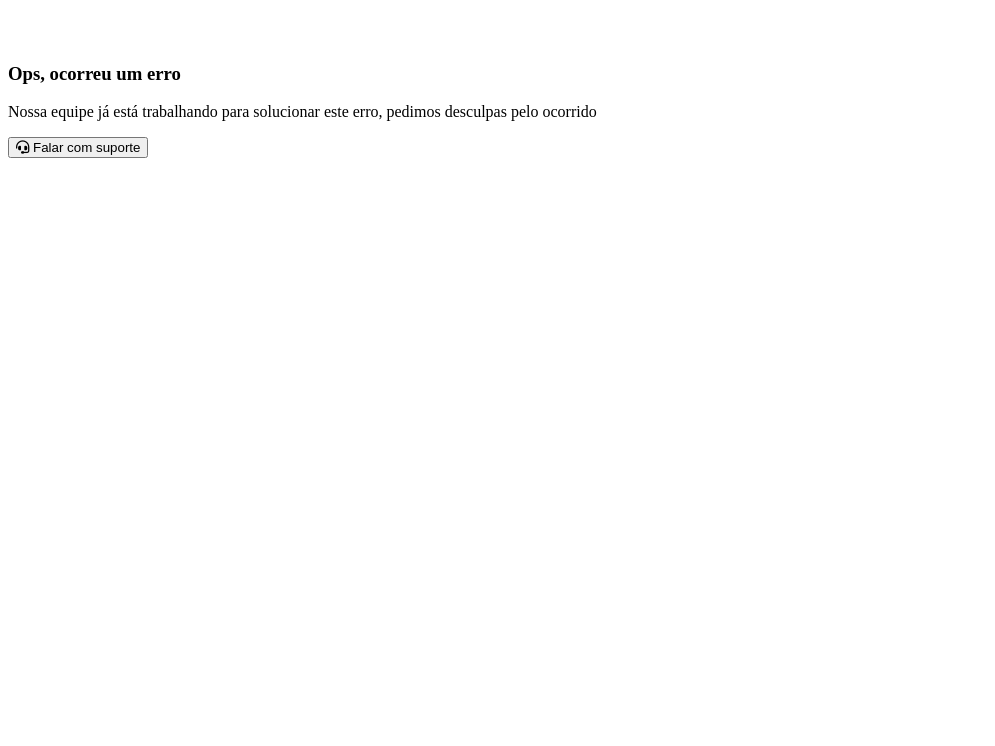
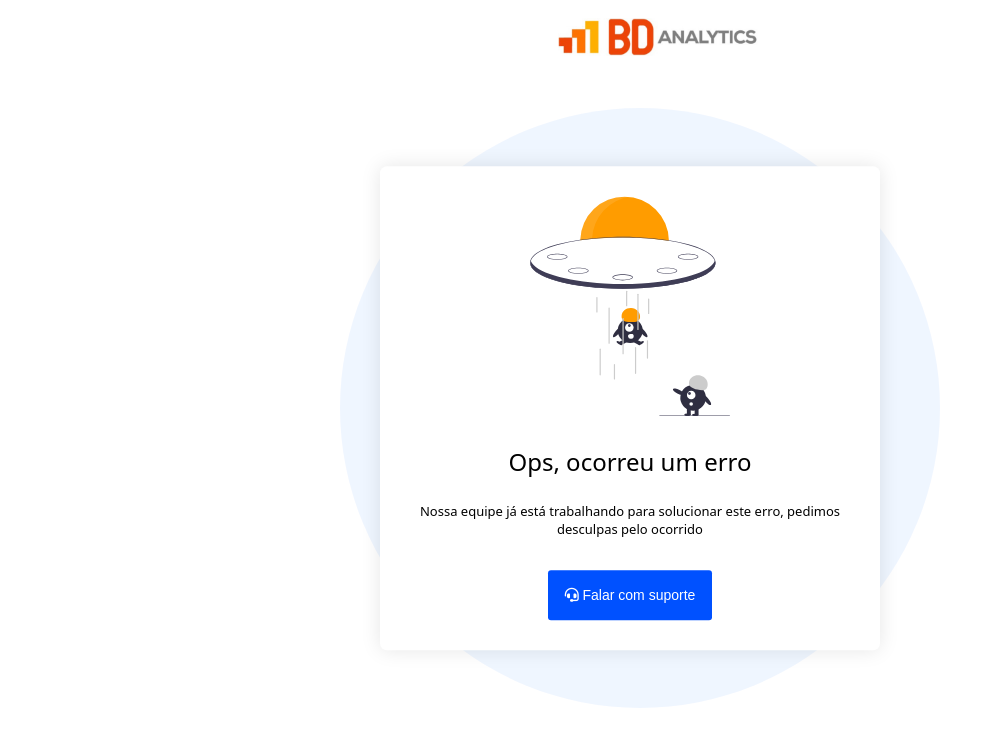
Before and after one commit to bdanalyticsbr/public_pages, a plain HTML site: page error.html in a window 1280 px wide. Shown: the whole page, without its empty margins (0-995 px from the left). Drawn offline with Linux system fonts and the light colour scheme; the site is published under a folder, as on GitHub Pages, so addresses that start at the root find nothing.

Commit message:
Update error.html

```diff
--- a/error.html
+++ b/error.html
@@ -5,17 +5,17 @@
     <meta http-equiv="X-UA-Compatible" content="IE=edge">
     <meta name="viewport" content="width=device-width, initial-scale=1.0">
     <title>BD Analytics</title>
-    <link rel="shortcut icon" href="/images/iconBD.ico">
-    <link rel="stylesheet" href="/styles/style.css">
+    <link rel="shortcut icon" href="./images/iconBD.ico">
+    <link rel="stylesheet" href="./styles/style.css">
     <link rel="stylesheet" href="https://cdnjs.cloudflare.com/ajax/libs/font-awesome/6.4.0/css/all.min.css" integrity="sha512-iecdLmaskl7CVkqkXNQ/ZH/XLlvWZOJyj7Yy7tcenmpD1ypASozpmT/E0iPtmFIB46ZmdtAc9eNBvH0H/ZpiBw==" crossorigin="anonymous" referrerpolicy="no-referrer" />
 </head>
 <body>
     <div class="mark">
-        <img src="/images/headerMark.jpg" alt="" srcset="">
+        <img src="./images/headerMark.jpg" alt="" srcset="">
     </div>
     <div class="bda_error_app">
         <div class="maintance_popup">
-            <img src="/images/bda_error.svg" alt="" srcset="">
+            <img src="./images/bda_error.svg" alt="" srcset="">
             <h3 class="title">Ops, ocorreu um erro</h3>
             <p class="desc">Nossa equipe já está trabalhando para solucionar este erro, pedimos desculpas pelo ocorrido</p>
             <button class="cta"><i class="fa-solid fa-headset"></i> Falar com suporte</button>
```
